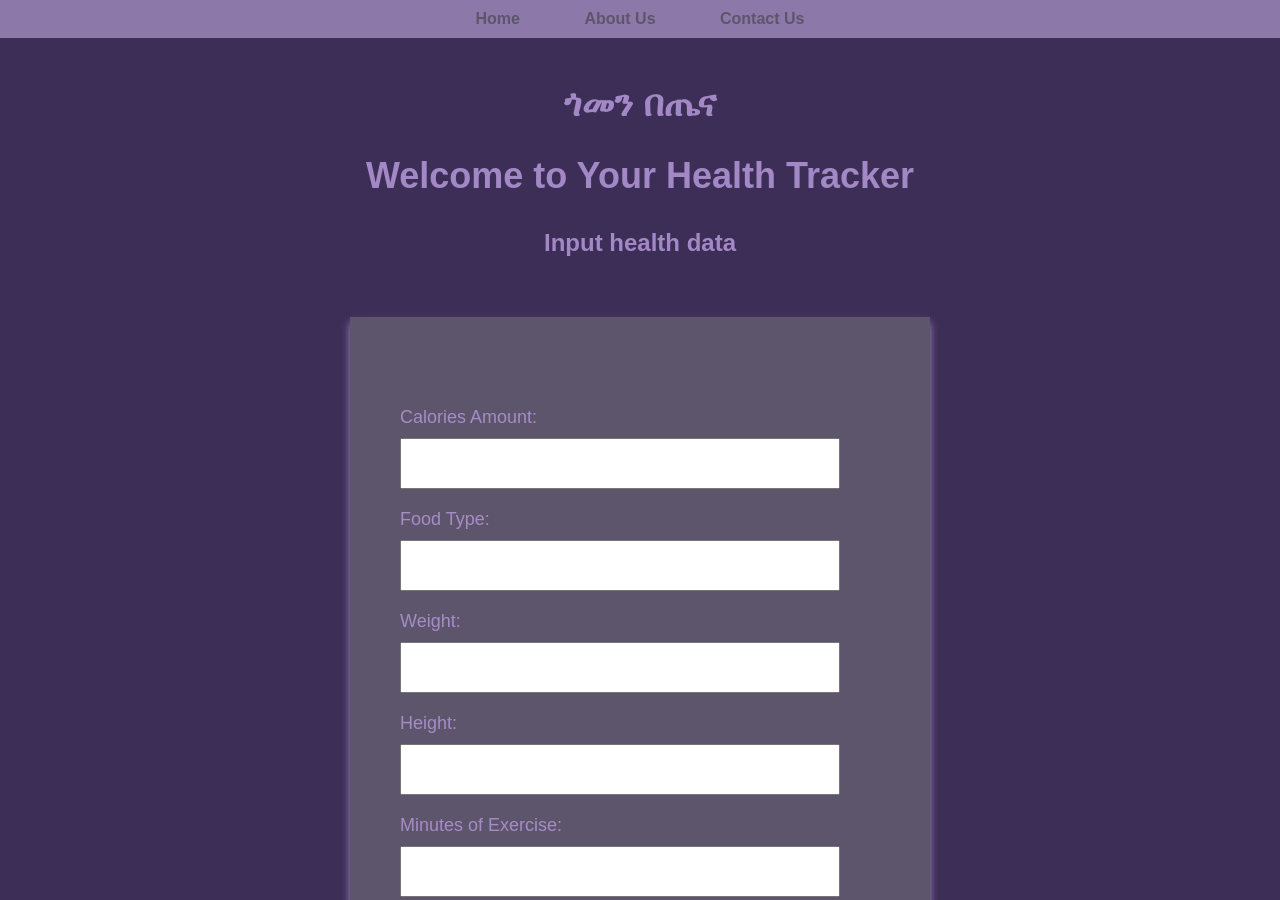
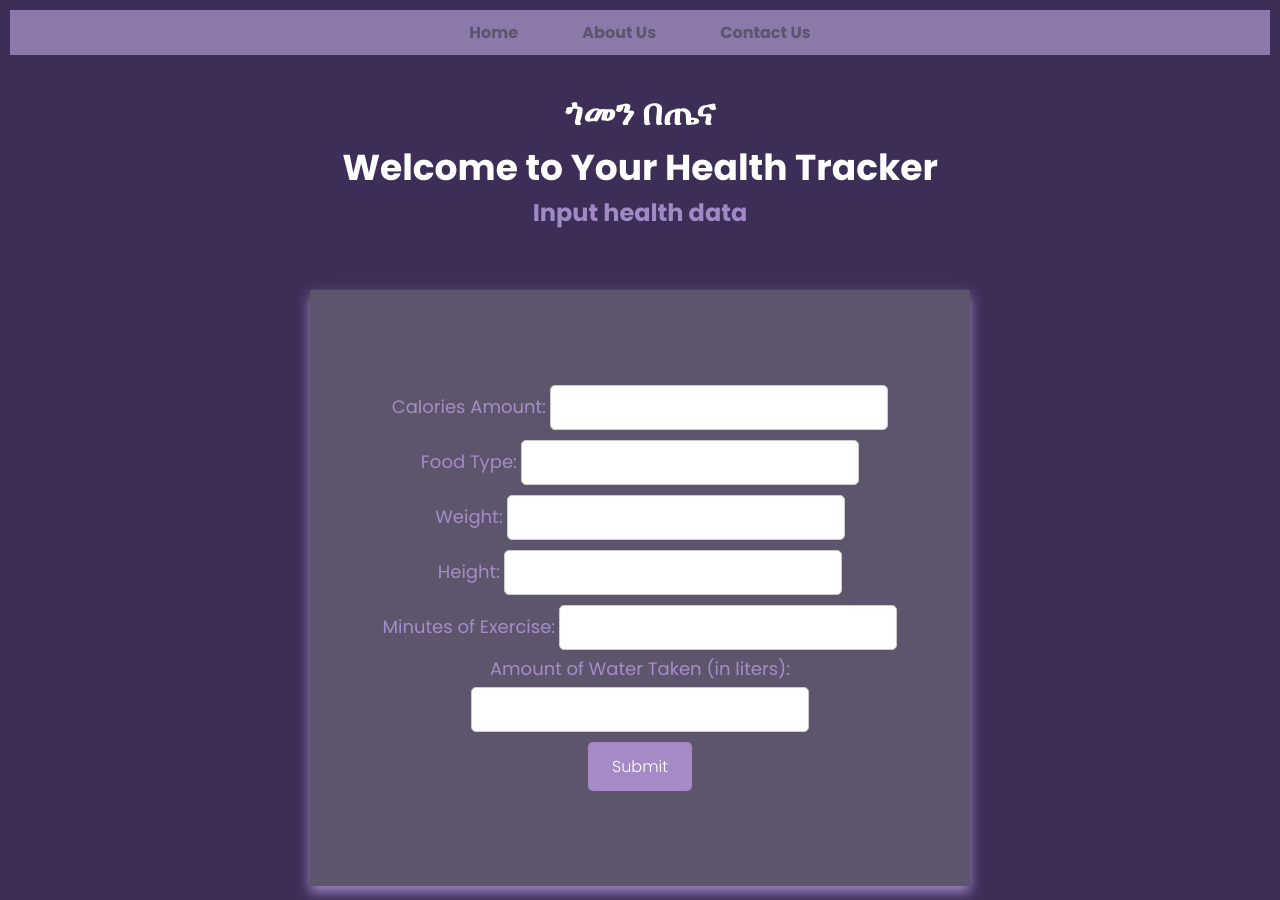
Before and after one commit to surraaI/web-group-project, a plain HTML site: page index.html in a window 1280 px wide. Shown: the top 900 px of the page. Drawn offline with nearby package versions, Linux system fonts and the light colour scheme.

Commit message:
updated the Front-end

```diff
--- a/css/style.css
+++ /dev/null
@@ -1,105 +0,0 @@
-
-@import url('https://fonts.googleapis.com/css2?family=Poppins:wght@300;400;500;600;700;800;900&display=swap');
-
-
-* {
-    margin: 0;
-    padding: 0;
-    box-sizing: border-box;
-    font-family: 'Poppins', sans-serif;
-}
-
-body {
-    background: #5d556b;
-
-}
-
-.wrapper {
-    max-width: 350px;
-    min-height: 500px;
-    margin: 80px auto;
-    padding: 40px 30px 30px 30px;
-    background-color: #ecf0f3;
-    border-radius: 15px;
-    box-shadow: 6px 6px 8px #cbced1, -13px -13px 20px #fff;
-}
-
-.logo {
-    width: 80px;
-    margin: auto;
-}
-
-.logo img {
-    width: 100%;
-    height: 80px;
-    object-fit: cover;
-    border-radius: 50%;
-    box-shadow: 0px 0px 3px #5f5f5f,
-        0px 0px 0px 5px #ecf0f3,
-        8px 8px 15px #a7aaa7,
-        -8px -8px 15px #fff;
-}
-
-.wrapper .name {
-    font-weight: 600;
-    font-size: 1.4rem;
-    letter-spacing: 1.3px;
-    padding-left: 10px;
-    color: #555;
-}
-
-.wrapper .form-field input {
-    width: 100%;
-    display: block;
-    border: none;
-    outline: none;
-    background: none;
-    font-size: 1.2rem;
-    color: #666;
-    padding: 10px 15px 10px 10px;
-    /* border: 1px solid red; */
-}
-
-.wrapper .form-field {
-    padding-left: 10px;
-    margin-bottom: 20px;
-    border-radius: 20px;
-    box-shadow: inset 6px 6px 6px #cbced1, inset -8px -8px 8px #fff;
-}
-
-.wrapper .form-field .fas {
-    color: #555;
-}
-
-.wrapper .btn {
-    box-shadow: none;
-    width: 100%;
-    height: 40px;
-    background-color: rgba(174, 146, 210, 0.893);
-    color: #fff;
-    border-radius: 25px;
-    box-shadow: 3px 3px 3px #b1b1b1,
-        -3px -3px 3px #fff;
-    letter-spacing: 1.3px;
-}
-
-.wrapper .btn:hover {
-    background-color: rgba(174, 146, 210, 0.893);
-}
-
-.wrapper a {
-    text-decoration: none;
-    font-size: 0.8rem;
-    color: rgba(126, 72, 196);
-}
-
-.wrapper a:hover {
-    color: rgba(174, 146, 210, 0.893);
-}
-
-@media(max-width: 380px) {
-    .wrapper {
-        margin: 30px 20px;
-        padding: 40px 15px 15px 15px;
-    }
-}
--- a/css/stylee.css
+++ /dev/null
@@ -1,110 +0,0 @@
-body {
-    color: #fff;
-    overflow-x: hidden;
-    height: 100%;
-    background-color: #3d2e57 ;
-    background-size: cover;
-    background-position: center;
-    background-repeat: no-repeat;
-    margin: 0;
-    font-family: 'Arial', sans-serif;
-}
-
-nav {
-    background-color: rgb(141, 120, 170)!important;
-    padding: 10px;
-    text-align: center;
-}
-
-nav a {
-    color: #5d556b!important;
-    text-decoration: none;
-    padding: 10px 20px;
-    margin: 0 10px;
-    font-weight: bold;
-    transition: color 0.3s;
-}
-
-nav a:hover {
-    color: rgba(174, 146, 210, 0.893) !important;
-}
-
-
-.card {
-    padding: 60px 20px;
-    width: 350px;
-    margin-top: 60px;
-    margin-bottom: 60px;
-    border: none !important;
-    box-shadow: 0 6px 12px 0 rgba(174, 146, 210, 0.893);
-    background-color: #5d556b;
-}
-
-.blue-text {
-    color: rgba(174, 146, 210, 0.893);
-}
-
-.form-control-label {
-    margin-bottom: 0;
-}
-
-input, textarea, button {
-    padding: 8px 15px;
-    border-radius: 5px !important;
-    margin: 5px 0px;
-    box-sizing: border-box;
-    border: 1px solid #ccc;
-    font-size: 16px !important;
-    font-weight: 300;
-}
-
-input:focus, textarea:focus {
-    -moz-box-shadow: none !important;
-    -webkit-box-shadow: none !important;
-    box-shadow: none !important;
-    border: 1px solid rgba(174, 146, 210, 0.893);
-    outline-width: 0;
-    font-weight: 400;
-}
-
-.btn-block {
-    text-transform: uppercase;
-    font-size: 15px !important;
-    font-weight: 400;
-    height: 43px;
-    cursor: pointer;
-}
-
-.btn-block:hover {
-    color: #fff !important;
-}
-
-button:focus {
-    -moz-box-shadow: none !important;
-    -webkit-box-shadow: none !important;
-    box-shadow: none !important;
-    outline-width: 0;
-}
-
-.container-fluid {
-    display: flex;
-    align-items: center;
-    justify-content: center;
-    height: 100vh;
-}
-
-.text-center {
-    text-align: center;
-}
-
-h3 {
-    font-size: 3em;
-    padding-top: 30px;
-    margin-bottom: 5px;
-}
-
-.btn-primary {
-    background-color: rgba(174, 146, 210, 0.893);
-    color: white;
-    font-size: 1.2em;
-}
--- a/css/styles.css
+++ b/css/styles.css
@@ -1,34 +1,201 @@
+@import url('https://fonts.googleapis.com/css2?family=Poppins:wght@300;400;500;600;700;800;900&display=swap');
 
+* {
+    margin: 0;
+    padding: 0;
+    box-sizing: border-box;
+    font-family: 'Poppins', sans-serif;
+}
+
+body {
+    color: #fff;
+    overflow-x: hidden;
+    height: 100%;
+    background-color: #3d2e57;
+    background-size: cover;
+    background-position: center;
+    background-repeat: no-repeat;
+}
+
+.wrapper {
+    max-width: 350px;
+    min-height: 500px;
+    margin: 80px auto;
+    padding: 40px 30px 30px 30px;
+    background-color: #ecf0f3;
+    border-radius: 15px;
+    box-shadow: 6px 6px 8px #cbced1, -13px -13px 20px #fff;
+}
+
+.logo {
+    width: 80px;
+    margin: auto;
+}
+
+.logo img {
+    width: 100%;
+    height: 80px;
+    object-fit: cover;
+    border-radius: 50%;
+    box-shadow: 0px 0px 3px #5f5f5f,
+        0px 0px 0px 5px #ecf0f3,
+        8px 8px 15px #a7aaa7,
+        -8px -8px 15px #fff;
+}
+
+.wrapper .name {
+    font-weight: 600;
+    font-size: 1.4rem;
+    letter-spacing: 1.3px;
+    padding-left: 10px;
+    color: #555;
+}
+
+.wrapper .form-field input {
+    width: 100%;
+    display: block;
+    border: none;
+    outline: none;
+    background: none;
+    font-size: 1.2rem;
+    color: #666;
+    padding: 10px 15px 10px 10px;
+}
+
+.wrapper .form-field {
+    padding-left: 10px;
+    margin-bottom: 20px;
+    border-radius: 20px;
+    box-shadow: inset 6px 6px 6px #cbced1, inset -8px -8px 8px #fff;
+}
+
+.wrapper .form-field .fas {
+    color: #555;
+}
+
+.wrapper .btn {
+    box-shadow: none;
+    width: 100%;
+    height: 40px;
+    background-color: rgba(174, 146, 210, 0.893);
+    color: #fff;
+    border-radius: 25px;
+    box-shadow: 3px 3px 3px #b1b1b1,
+        -3px -3px 3px #fff;
+    letter-spacing: 1.3px;
+}
+
+.wrapper .btn:hover {
+    background-color: rgba(174, 146, 210, 0.893);
+}
+
+.wrapper a {
+    text-decoration: none;
+    font-size: 0.8rem;
+    color: rgba(126, 72, 196);
+}
+
+.wrapper a:hover {
+    color: rgba(174, 146, 210, 0.893);
+}
+
+@media(max-width: 380px) {
+    .wrapper {
+        margin: 30px 20px;
+        padding: 40px 15px 15px 15px;
+    }
+}
+
+
+
+.card {
+    padding: 60px 20px;
+    width: 350px;
+    margin-top: 60px;
+    margin-bottom: 60px;
+    border: none !important;
+    box-shadow: 0 6px 12px 0 rgba(174, 146, 210, 0.893);
+    background-color: #5d556b;
+}
+
+.blue-text {
+    color: rgba(174, 146, 210, 0.893);
+}
+
+.form-control-label {
+    margin-bottom: 0;
+}
+
+input, textarea, button {
+    padding: 8px 10px;
+    border-radius: 5px !important;
+    margin: 5px 0px;
+    box-sizing: border-box;
+    border: 1px solid #ccc;
+    font-size: 16px !important;
+    font-weight: 300;
+}
+
+input:focus, textarea:focus {
+    -moz-box-shadow: none !important;
+    -webkit-box-shadow: none !important;
+    box-shadow: none !important;
+    border: 1px solid rgba(174, 146, 210, 0.893);
+    outline-width: 0;
+    font-weight: 400;
+}
+
+.btn-block {
+    text-transform: uppercase;
+    font-size: 15px !important;
+    font-weight: 400;
+    height: 43px;
+    cursor: pointer;
+}
+
+.btn-block:hover {
+    color: #fff !important;
+}
+
+button:focus {
+    -moz-box-shadow: none !important;
+    -webkit-box-shadow: none !important;
+    box-shadow: none !important;
+    outline-width: 0;
+}
+
+.container-fluid {
+    display: flex;
+    align-items: center;
+    justify-content: center;
+    height: 100vh;
+}
+
+.text-center {
+    text-align: center;
+}
+
+h3 {
+    font-size: 3em;
+}
+
+.btn-primary {
+    background-color: rgba(174, 146, 210, 0.893);
+    color: white;
+    font-size: 1.2em;
+}
 
 body {
     margin: 0;
     font-family: 'Arial', sans-serif;
     background-color: #3d2e57;
     color: #fff;
-    }
+}
 
-    nav {
-        background-color: rgb(141, 120, 170);
-        padding: 10px;
-        text-align: center;
-    }
-
-    nav a {
-        color: #5d556b;
-        text-decoration: none;
-        padding: 10px 20px;
-        margin: 0 10px;
-        font-weight: bold;
-        transition: color 0.3s;
-    }
-
-    nav a:hover {
-        color: rgba(174, 146, 210, 0.893);
-    }
 header {
     background-color: transparent;
     color: #fff;
-    padding-bottom: 15px;
+    padding: 15px 0;
 }
 
 .navbar {
@@ -48,7 +215,6 @@ header {
     transition: color 0.3s ease;
 }
 
-
 .container {
     margin-top: 30px;
 }
@@ -57,11 +223,33 @@ header {
     margin-left: auto;
     margin-right: auto;
     padding: 60px 20px;
-    width: 540px;
+    width: 660px;
     margin-top: 60px;
     margin-bottom: 60px;
     border: none !important;
-    box-shadow: 0 6px 8px 0 rgba(174, 146, 210, 0.893);
+    box-shadow: 0 6px 12px 0 rgba(174, 146, 210, 0.893);
+    background-color: #5d556b;
+}
+.card {
+    margin-left: auto;
+    margin-right: auto;
+    padding: 60px 20px;
+    width: 660px;
+    margin-top: 60px;
+    margin-bottom: 60px;
+    border: none !important;
+    box-shadow: 0 6px 12px 0 rgba(174, 146, 210, 0.893);
+    background-color: #5d556b;
+}
+.cards {
+    margin-left: auto;
+    margin-right: auto;
+    padding: 60px 20px;
+    width: 460px;
+    margin-top: 60px;
+    margin-bottom: 60px;
+    border: none !important;
+    box-shadow: 0 6px 12px 0 rgba(174, 146, 210, 0.893);
     background-color: #5d556b;
 }
 
@@ -69,38 +257,33 @@ header {
     padding: 30px;
 }
 
-.form-group {
-    margin-bottom: 20px;
-
-}
-
 label {
-    margin-bottom: 10px;
-    display: block;
     font-size: 18px;
     color: rgba(174, 146, 210, 0.893);
-}
-input{
-    width: 90%;
 }
 
 .form-control {
     height: 45px;
 }
 
+
 .btn-primary {
     background-color: rgba(174, 146, 210, 0.893);
     border: none;
     padding: 12px 24px;
     font-size: 18px;
-    border-radius: 5px;
 }
 
 .btn-primary:hover {
     background-color: rgba(174, 146, 210, 0.893);
 }
 
-h1, h2, h4 {
+h1, h2{
+    color: white;
+    text-align: center;
+}
+
+h4{
     color: rgba(174, 146, 210, 0.893);
     text-align: center;
 }
@@ -116,34 +299,52 @@ h2 {
 h4 {
     font-size: 24px;
 }
-/* about us */
-.about-body {
-    margin: 0;
-    font-family: 'Arial', sans-serif;
-    background-color: #5d556b;
-    color: #fff;
-    }
-.about-body header{
+
+.container {
+    max-width: 800px;
+    margin: 0 auto;
+    padding: 20px;
+}
+
+header {
     background-color: transparent;
     padding: 10px;
     text-align: center;
 }
-.content img {
 
+h1 {
+    margin: 0;
+}
+
+.content {
+    margin-top: 20px;
+    text-align: center;
+}
+
+.left {
     width: 50%;
     max-height: 400px;
     object-fit: cover;
     margin-bottom: 20px;
     float:left;
     margin-right: 30px;
+}
 
-}
-.content {
-    margin-top: 20px;
+nav {
+    background-color: rgb(141, 120, 170)!important;
+    padding: 10px;
     text-align: center;
 }
-.about-body div {
-    max-width: 800px;
-    margin: 0 auto;
-    padding: 15px;
+
+nav a {
+    color: #5d556b!important;
+    text-decoration: none;
+    padding: 10px 20px;
+    margin: 0 10px;
+    font-weight: bold;
+    transition: color 0.3s;
 }
+
+nav a:hover {
+    color: rgba(174, 146, 210, 0.893)!important;
+}
--- a/index.html
+++ b/index.html
@@ -24,9 +24,9 @@
         </div>
         <h1>Welcome to Your Health Tracker</h1>
         <h4>Input health data</h4>
-        <div class="card">
-            <div class="card-body">
-                <form class="form">
+        <div class="card text">
+            <div class="card-body text-center">
+                <form>
                     <div class="form-group">
                         <label for="calories">Calories Amount:</label>
                         <input type="text" class="form-control" id="calories" name="calories" required>
@@ -57,9 +57,9 @@
         </div>
     </section>
 
+
     <script src="https://code.jquery.com/jquery-3.5.1.slim.min.js"></script>
     <script src="https://cdn.jsdelivr.net/npm/@popperjs/core@2.9.3/dist/umd/popper.min.js"></script>
     <script src="https://maxcdn.bootstrapcdn.com/bootstrap/4.5.2/js/bootstrap.min.js"></script>
-    <script src="typescript/script.js" defer></script>
 </body>
 </html>
```
Also changed, not shown: about.html (+5 -52 lines), contact.html (+3 -6 lines), login.html (+6 -6 lines), signup.html (+1 -2 lines).
